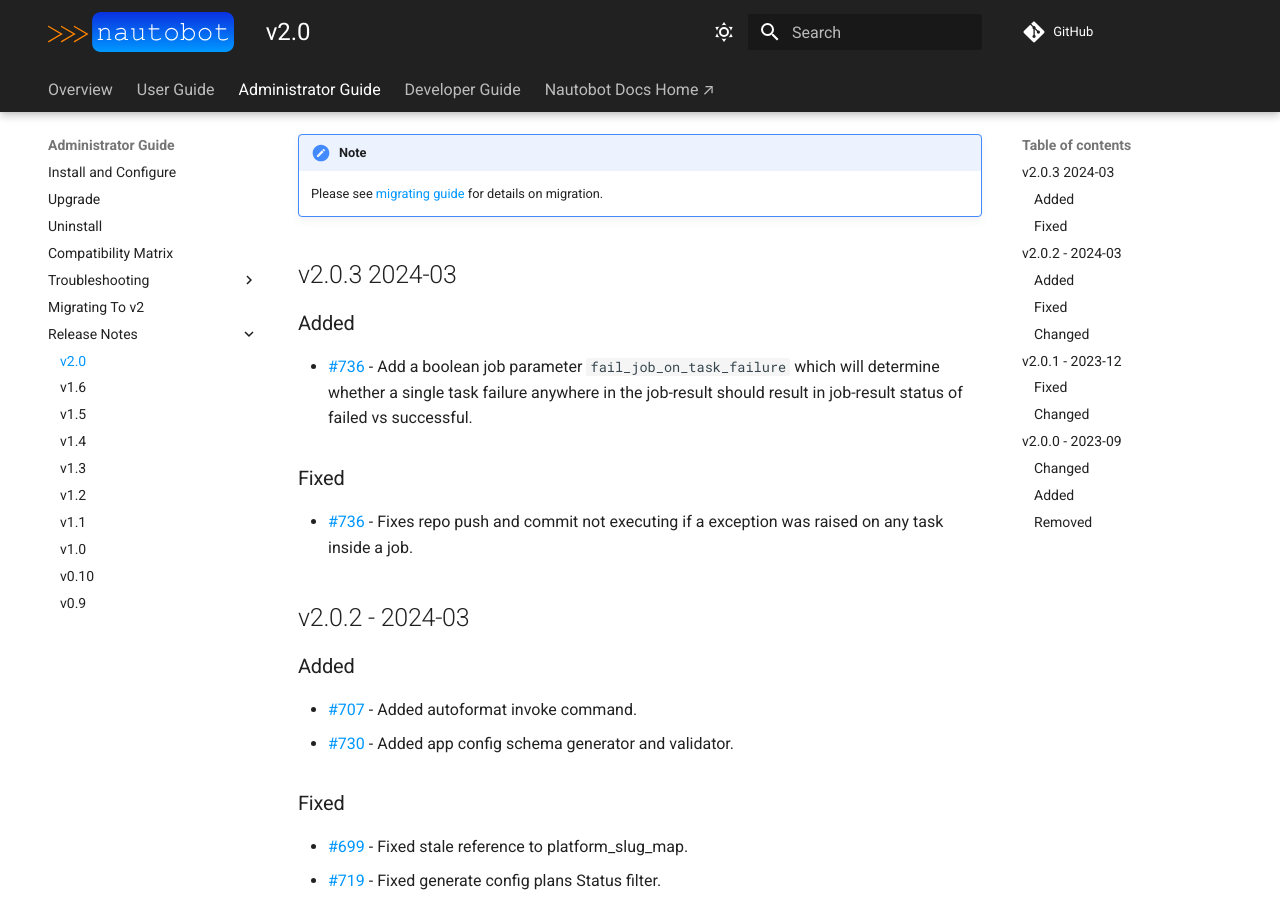
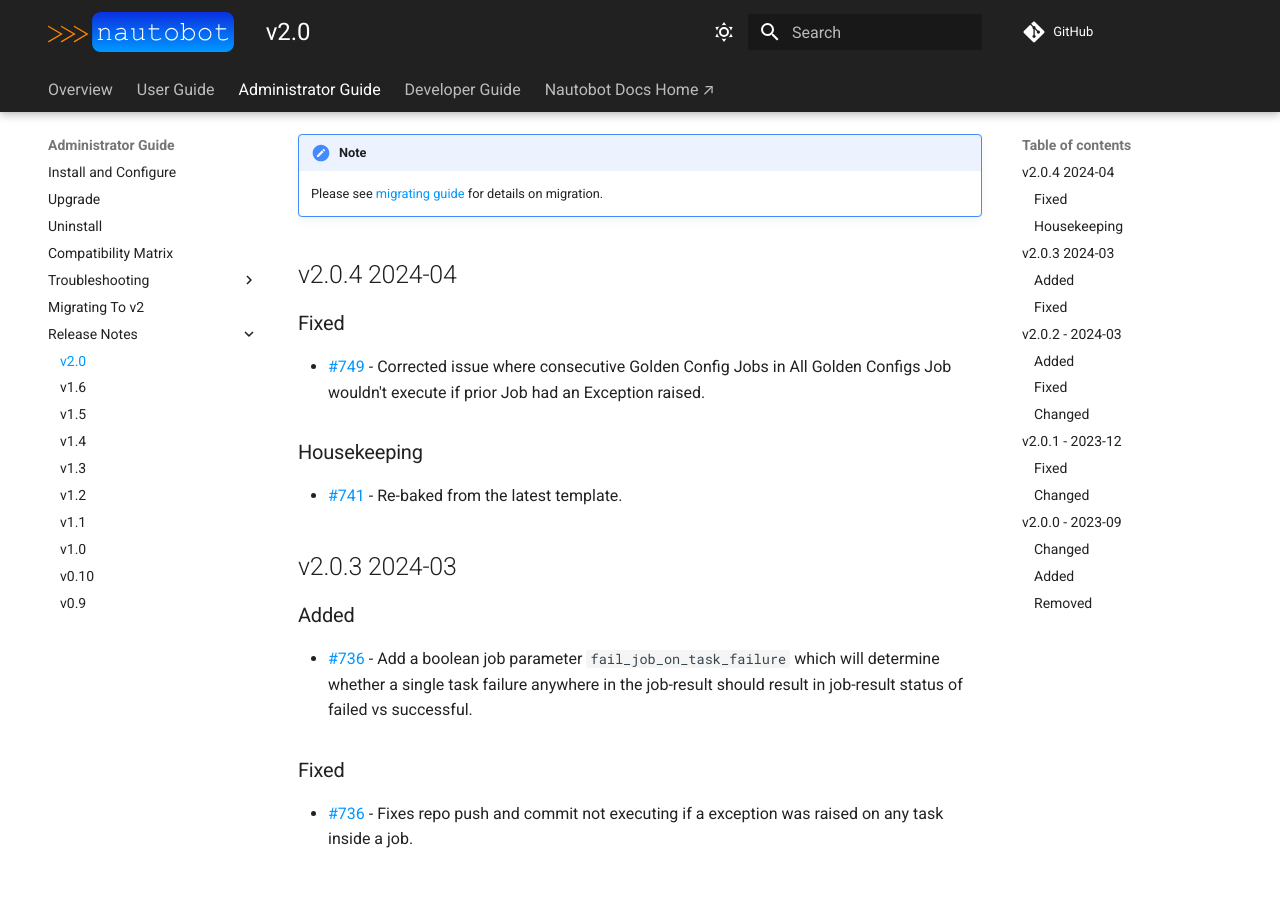
Before and after one commit to nautobot/nautobot-app-golden-config, an MkDocs documentation site: the page built from docs/admin/release_notes/version_2.0.md, in a window 1280 px wide and 900 px high, scrolled down 434 px. Built offline with MkDocs 1.6.1 and Material for MkDocs 9.7.7, drawn with Linux system fonts in a browser that asks for light colours; comment, search, counter and statistics services are not loaded.

Commit message:
prep for 2.0.4 release

```diff
--- a/docs/admin/release_notes/version_2.0.md
+++ b/docs/admin/release_notes/version_2.0.md
@@ -10,6 +10,17 @@
 
 !!! note
     Please see [migrating guide](../migrating_to_v2.md) for details on migration.
+
+
+## v2.0.4 2024-04
+
+### Fixed
+
+- [#749](https://github.com/nautobot/nautobot-app-golden-config/issues/749) - Corrected issue where consecutive Golden Config Jobs in All Golden Configs Job wouldn't execute if prior Job had an Exception raised.
+
+### Housekeeping
+
+- [#741](https://github.com/nautobot/nautobot-app-golden-config/issues/741) - Re-baked from the latest template.
 
 
 ## v2.0.3 2024-03
--- a/pyproject.toml
+++ b/pyproject.toml
@@ -1,6 +1,6 @@
 [tool.poetry]
 name = "nautobot-golden-config"
-version = "2.0.3"
+version = "2.0.4"
 description = "An app for configuration on nautobot"
 authors = ["Network to Code, LLC <opensource@networktocode.com>"]
 license = "Apache-2.0"
```
Also changed, not shown: 5 other files.
